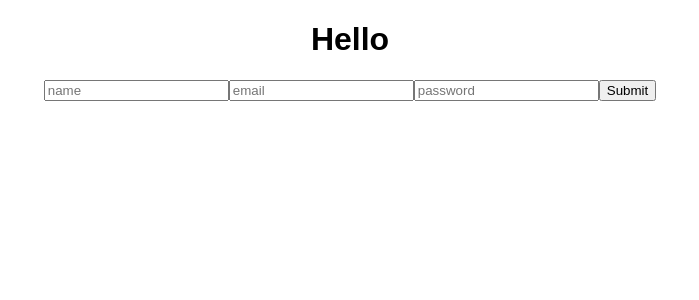
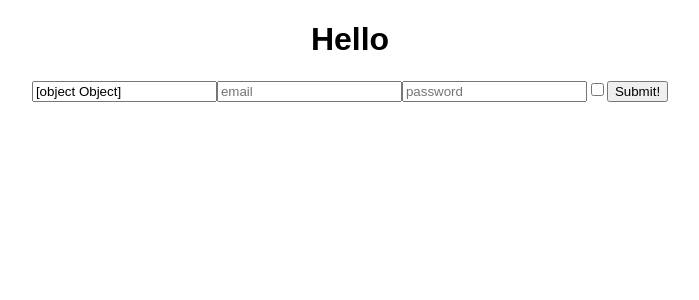
Before and after one commit to bloominstituteoftechnology/User-Onboarding, a React (Create React App) app in the folder login/: page / in a window 1280 px wide. Shown: the top 300 px of the page, without its empty margins (290-989 px from the left). Built offline with nearby package versions, Linux system fonts and the light colour scheme.

Commit message:
added checkbox

```diff
--- a/login/src/Component/Form.js
+++ b/login/src/Component/Form.js
@@ -1,35 +1,38 @@
 import React from "react";
 import { withFormik, Form, Field } from "formik";
 
-function OnBoardForm({values}) {
+function OnBoardForm({ values }) {
   return (
     <Form>
-      <input id="name" type="text" name="name" placeholder="name" />
-      <input id="email" type="Email" name="email" placeholder="email" />
-      <input
-        id="password"
+      <Field  type="text" name="name" placeholder="name" />
+      <Field  type="Email" name="email" placeholder="email" />
+      <Field
         type="password"
         name="password"
         placeholder="password"
       />
-      <button>Submit</button>
+       <Field
+            type="checkbox"
+            name="checkbox"
+            checked={values.checkbox}
+          />
+      <button>Submit!</button>
     </Form>
   );
 }
 
 const FormikOnBoardForm = withFormik({
-  mapPropsToValues(name, email, password) {
+  mapPropsToValues(name, email, password, checkbox) {
     return {
-        name:name || "",
-        email:email || "",
-        password:password || ""
+      name: name || "",
+      email: email || "",
+      password: password || "",
+      checkbox:checkbox || ""
     };
   },
   handleSubmit(values) {
-console.log(values)
+    console.log(values);
   }
 })(OnBoardForm);
 
-
-
-export default FormikOnBoardForm ;
+export default FormikOnBoardForm;
```
